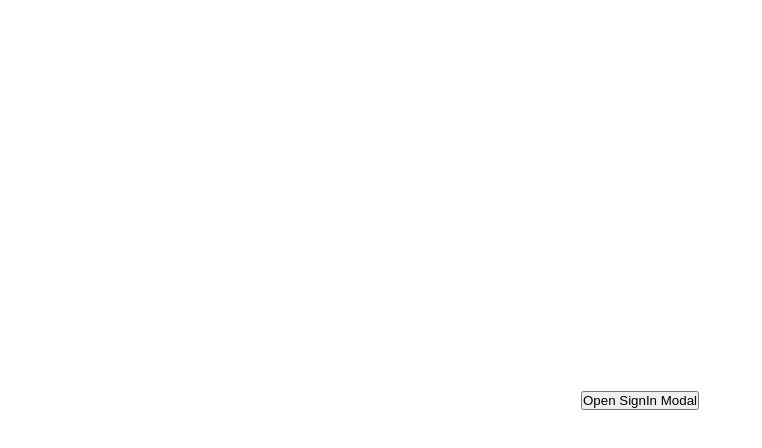
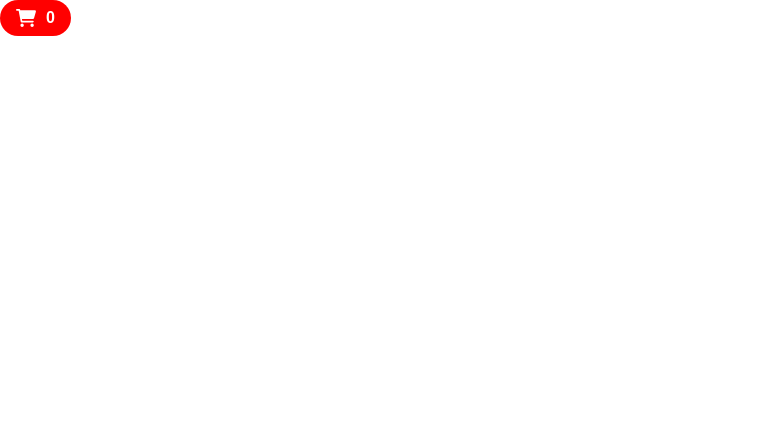
Before and after one commit to viktoravelino-bio/doordash, a React (Create React App) app: page / in a window 1280 px wide. Shown: the top 448 px of the page, without its empty margins (0-762 px from the left). Built offline with nearby package versions, Linux system fonts and the light colour scheme.

Commit message:
Shopping cart button

```diff
--- a/src/App.jsx
+++ b/src/App.jsx
@@ -1,10 +1,13 @@
 import './App.css';
+import { ShowHeader } from './pages/ShowHeader';
 import { ShowSignInModal } from './pages/ShowSignInModal';
 
 function App() {
   return (
     <div className="App">
-      <ShowSignInModal />
+      {/* <ShowSignInModal /> */}
+
+      <ShowHeader />
     </div>
   );
 }
--- a/src/assets/icons/index.js
+++ b/src/assets/icons/index.js
@@ -14,3 +14,4 @@ export { ReactComponent as ArrowLeftIcon } from './arrow-left.svg';
 export { ReactComponent as FacebookIcon } from './facebook.svg';
 export { ReactComponent as GoogleIcon } from './google.svg';
 export { ReactComponent as TwitterIcon } from './twitter.svg';
+export { ReactComponent as ShoppingCartIcon } from './cart.svg';
--- /dev/null
+++ b/src/components/atoms/shoppingCartButton/ShoppingCartButton.jsx
@@ -0,0 +1,18 @@
+import './ShoppingCartButton.scss';
+import { forwardRef } from 'react';
+import { ShoppingCartIcon } from '../../../assets/icons';
+
+export const ShoppingCartButton = forwardRef(
+  ({ className, totalQtyOfProducts = 0, ...rest }, ref) => {
+    return (
+      <button
+        className={`shopping-cart-button ${className}`}
+        {...rest}
+        ref={ref}
+      >
+        <ShoppingCartIcon width={20} height={20} fill="currentColor" />
+        <span className="shopping-cart-button__text">{totalQtyOfProducts}</span>
+      </button>
+    );
+  }
+);
--- /dev/null
+++ b/src/components/atoms/shoppingCartButton/ShoppingCartButton.scss
@@ -0,0 +1,24 @@
+.shopping-cart-button {
+  display: flex;
+  align-items: center;
+  justify-content: center;
+  transition: background-color 0.15s;
+
+  gap: 10px;
+
+  background-color: red;
+  color: white;
+  border-radius: 1000px;
+  padding: 8px 16px;
+  border: none;
+
+  & > span {
+    font-weight: bold;
+    font-size: 16px;
+  }
+
+  &:hover {
+    background-color: #dd0000;
+    cursor: pointer;
+  }
+}
--- /dev/null
+++ b/src/pages/ShowHeader.jsx
@@ -0,0 +1,9 @@
+import { ShoppingCartButton } from '../components/atoms/shoppingCartButton/ShoppingCartButton';
+
+export const ShowHeader = () => {
+  return (
+    <div>
+      <ShoppingCartButton />
+    </div>
+  );
+};
```
